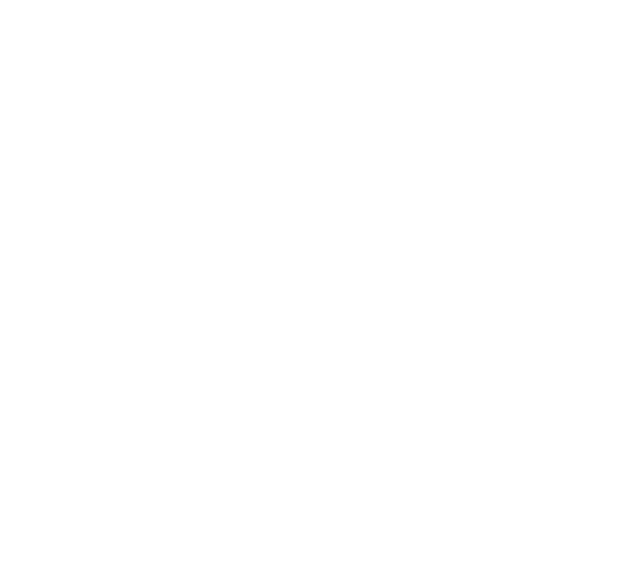
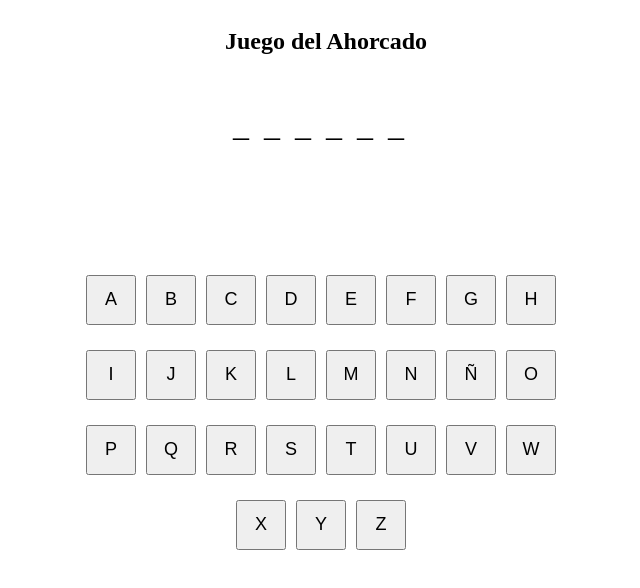
Before and after one commit to JoseDJarias/JuegoAhorcado, a website with bundled scripts: page public/index.html in a window 1280 px wide. Shown: the whole page, without its empty margins (314-954 px from the left). Built offline with nearby package versions, Linux system fonts and the light colour scheme.

Commit message:
Tercer commit

```diff
--- a/assets/styles/styles.css
+++ b/assets/styles/styles.css
@@ -0,0 +1,41 @@
+header{
+    display: flex;
+    justify-content: center;
+}
+/* styles for the panel class */
+.panel{
+    margin: 0 auto;
+    width:fit-content;
+    height: 200px;
+    display: flex;
+    justify-content: space-evenly;
+}
+
+.lowbar-style{
+    font-size:xx-large;
+    margin-right: 15px;
+}
+/* styles for the panel class */
+
+/* styles for the keyboard class */
+.keyboard-style{
+    margin: 0 auto;
+    display: flex;
+    flex-wrap: wrap;
+    justify-content: center;
+    width: 500px;
+    height: 300px;
+}
+.keyboard-div{
+    width: 60px;
+    height: 60px;
+}
+
+.keyboard-buttons{
+    width: 50px;
+    height: 50px;
+    font-size: large;
+    /* border: 1px none; */
+
+}
+/* styles for the keyboard class */
--- a/public/index.html
+++ b/public/index.html
@@ -7,7 +7,12 @@
     <title>Juego Ahorcado</title>
 </head>
 <body>
+        <header>
+            <h2>Juego del Ahorcado</h2>
+        </header>
+        <div class="panel"></div>
+        <div class="keyboard"></div>
 
 </body>
-<script src="../src/index.js"></script>
+<script type="module" src="../src/index.js"></script>
 </html>
--- a/src/Keyboard.js
+++ b/src/Keyboard.js
@@ -1,5 +1,32 @@
 class Keyboard{
     constructor(){
-        this.keys = ['A','B','C','D','E','F','G','H','I','J','K','L','M','N','Ñ','O','P','Q','R','S','T','U','V','W','X','Y','Z']
+        this.keys = ['A','B','C','D','E','F','G','H','I','J','K','L','M','N','Ñ','O','P','Q','R','S','T','U','V','W','X','Y','Z'];
+        this.word = '';
     }
+
+    createKeyboard(){
+        this.keys.map(keys =>{
+            const keyboard = document.querySelector('.keyboard')
+            const div = document.createElement('div');
+            const buttons = document.createElement('button');
+            buttons.textContent=keys;
+            div.appendChild(buttons);
+            keyboard.appendChild(div);
+            div.className = 'keyboard-div'
+            buttons.className = 'keyboard-buttons';
+            keyboard.classList.add('keyboard-style');
+        });
+    }
+
+    showCorrect(letter){
+        return this.word.includes(letter);
+    }
+
+    showIncorrect(letter){
+        return !this.word.includes(letter);
+    }
+
+
 }
+
+export {Keyboard};
--- /dev/null
+++ b/src/PanelClass.js
@@ -0,0 +1,25 @@
+
+class Panel{
+
+    constructor(){
+        this.wordsArray = ['javascript', 'coding','trello'];
+        this.selectedWord = '';
+    }
+
+    showPanel(){
+        let num =  this.wordsArray[Math.floor(Math.random() * this.wordsArray.length)];
+        this.selectedWord = num;
+        for (let index = 0; index<num.length; index++) {
+            const lowBar = document.createElement('p');
+            lowBar.textContent = '_';
+            const panel = document.querySelector('.panel')
+            panel.appendChild(lowBar);
+            lowBar.className = 'lowbar-style'
+        }
+        console.log(this.wordsArray.indexOf(num));
+        console.log(num);
+    }
+
+}
+
+export {Panel};
--- a/src/index.js
+++ b/src/index.js
@@ -0,0 +1,9 @@
+import { Panel } from "./PanelClass.js";
+import { Keyboard } from "./Keyboard.js";
+
+
+let a = new Keyboard();
+a.createKeyboard();
+
+let prueba = new Panel('csharp');
+prueba.showPanel();
```
